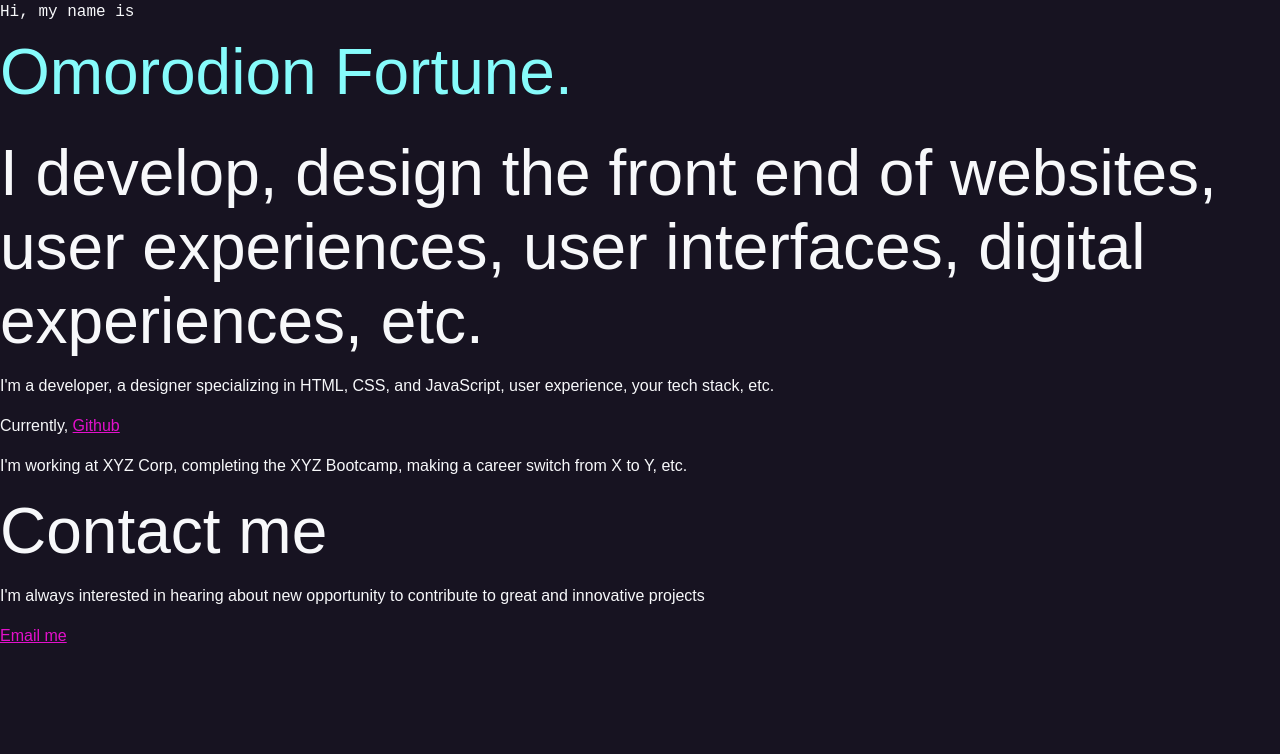
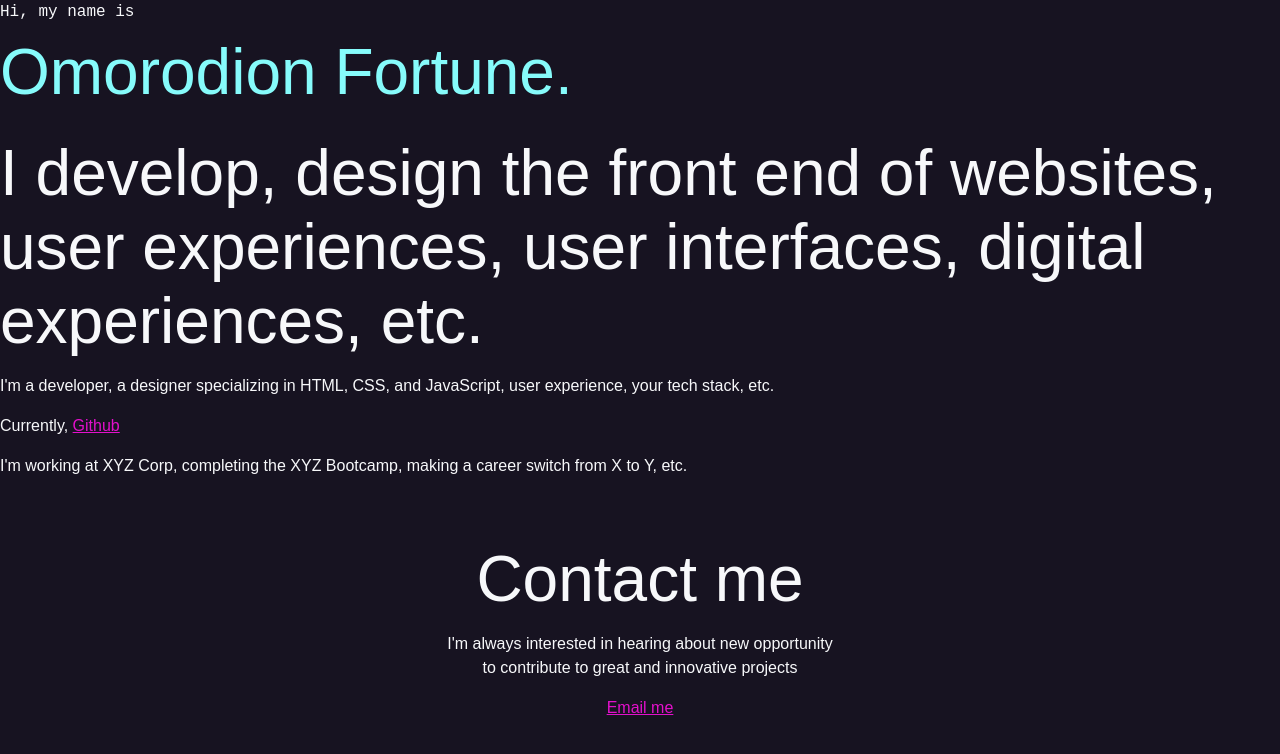
Before and after one commit to Fortzy05/react-p9qjrd, a React (Create React App) app: page / in a window 1280 px wide. Shown: the top 754 px of the page. Built offline with nearby package versions, Linux system fonts and the light colour scheme.

Commit message:
1 file modified

```diff
--- a/src/style.css
+++ b/src/style.css
@@ -69,3 +69,9 @@ a:hover {
   font-size: 4rem;
   font-weight: normal;
 }
+#contact {
+  width: 400px;
+  text-align: center;
+  margin: 0 auto;
+  padding: 3rem 0;
+}
```
